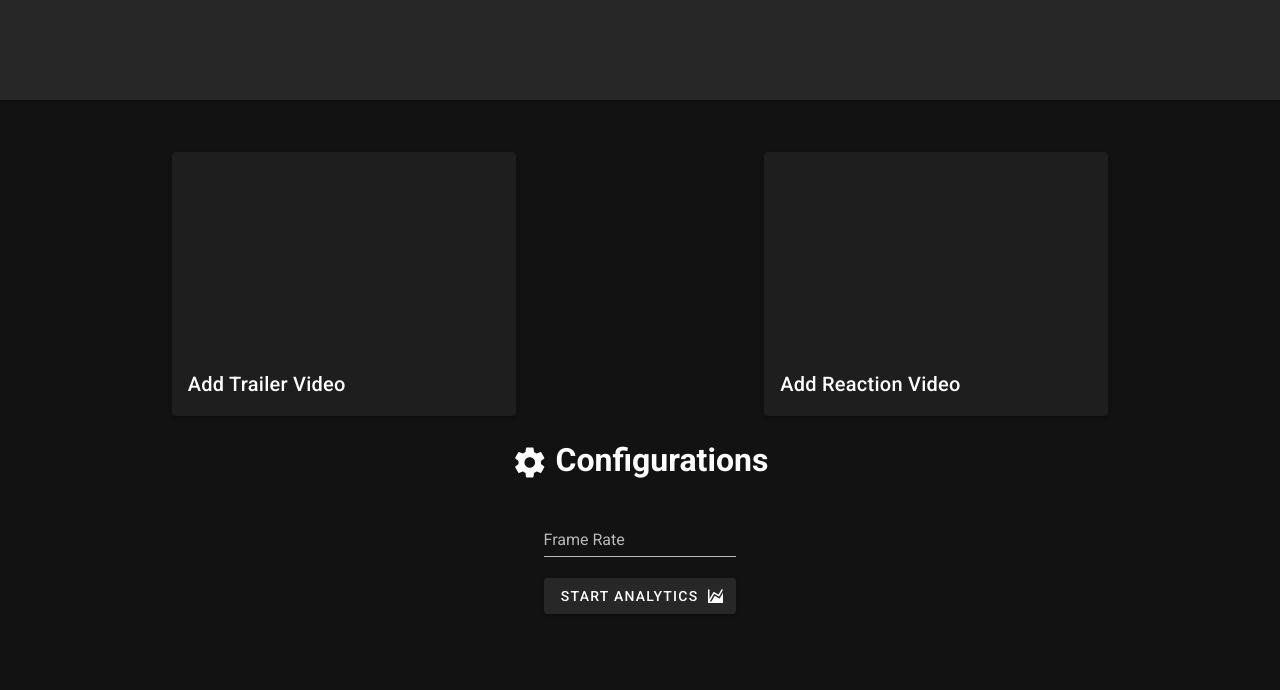
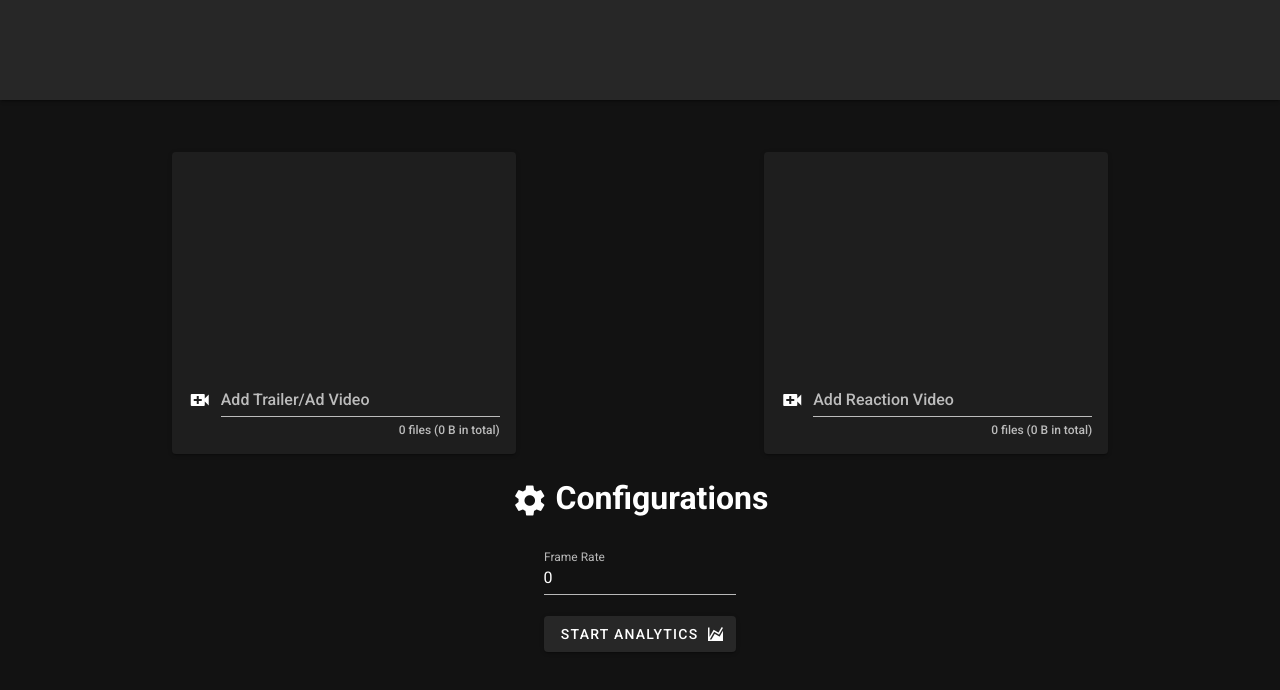
Before and after one commit to ahmedx3/Feelback, a Vue app in the folder feelback-front/: page / in a window 1280 px wide. Shown: the top 690 px of the page. Built offline with nearby package versions, Linux system fonts and the light colour scheme.

Commit message:
[Frontend] Integrated demos and home with backend

```diff
--- a/feelback-front/src/api/index.js
+++ b/feelback-front/src/api/index.js
@@ -20,4 +20,31 @@ export default {
       return false;
     }
   },
+
+  async uploadVideo(formData) {
+    try {
+      const response = await axios.post(`${baseURL}/api/v1/videos`, formData);
+      return response.data;
+    } catch {
+      return false;
+    }
+  },
+
+  async startProcessingVideo(videoID, videoInfo) {
+    try {
+      const response = await axios.put(`${baseURL}/api/v1/videos/${videoID}`, videoInfo);
+      return response.data;
+    } catch {
+      return false;
+    }
+  },
+
+  async getAllReactionVideosInformation() {
+    try {
+      const response = await axios.get(`${baseURL}/api/v1/videos/reactions`);
+      return response.data;
+    } catch {
+      return false;
+    }
+  },
 };
--- a/feelback-front/src/views/Demos.vue
+++ b/feelback-front/src/views/Demos.vue
@@ -10,9 +10,12 @@
         <h1>Demos</h1>
       </v-row>
       <v-row>
-        <v-card class="mx-auto my-5" max-width="344" v-for="x in 6" :key="x">
-          <v-img src="../assets/Thor_Moment.jpg" height="200px"></v-img>
-          <v-card-title> Demo 1 </v-card-title>
+        <v-card class="mx-auto my-5" max-width="344" v-for="video in allVideos" :key="video">
+          <v-img :src="video.img_url" height="200px"></v-img>
+          <v-card-title> {{ video.filename }} </v-card-title>
+          <v-card-subtitle>
+            <h6 class="subtitle-2">duration: {{ video.duration }} seconds</h6>
+          </v-card-subtitle>
         </v-card>
       </v-row>
     </v-container>
@@ -20,10 +23,24 @@
 </template>
 
 <script>
-// @ is an alias to /src
-// import HelloWorld from '@/components/HelloWorld.vue';
+import api from '../api/index';
 
 export default {
   name: 'Demos',
+  data() {
+    return {
+      allVideos: [],
+    };
+  },
+  methods: {
+    getAllReactionVideosInformation() {
+      api.getAllReactionVideosInformation().then((res) => {
+        this.allVideos = res.data;
+      });
+    },
+  },
+  mounted() {
+    this.getAllReactionVideosInformation();
+  },
 };
 </script>
--- a/feelback-front/src/views/Home.vue
+++ b/feelback-front/src/views/Home.vue
@@ -8,15 +8,31 @@
     <v-container fill-height class="my-10">
       <v-row justify="center" align="center">
         <v-col cols="6">
-          <v-card class="mx-auto" max-width="344" @click="addTrailerVideo">
+          <v-card class="mx-auto" max-width="344">
             <v-img src="../assets/Cinema-pattern.jpg" height="200px"></v-img>
-            <v-card-title> Add Trailer Video </v-card-title>
+            <v-card-title>
+              <v-file-input
+                show-size
+                counter
+                label="Add Trailer/Ad Video"
+                v-model="trailerVideo"
+                prepend-icon="mdi-video-plus"
+              ></v-file-input>
+            </v-card-title>
           </v-card>
         </v-col>
         <v-col cols="6">
-          <v-card class="mx-auto" max-width="344" @click="uploadReactionVideo">
+          <v-card class="mx-auto" max-width="344">
             <v-img src="../assets/reaction.jpg" height="200px"></v-img>
-            <v-card-title> Add Reaction Video </v-card-title>
+            <v-card-title>
+              <v-file-input
+                show-size
+                counter
+                label="Add Reaction Video"
+                v-model="reactionVideo"
+                prepend-icon="mdi-video-plus"
+              ></v-file-input>
+            </v-card-title>
           </v-card>
         </v-col>
       </v-row>
@@ -43,20 +59,55 @@
 </template>
 
 <script>
-// @ is an alias to /src
-// import HelloWorld from '@/components/HelloWorld.vue';
+import api from '../api/index';
 
 export default {
   name: 'Home',
+  data() {
+    return {
+      frameRate: 0,
+      trailerVideo: null,
+      reactionVideo: null,
+    };
+  },
   methods: {
-    addTrailerVideo() {
-      // TODO : Add functionality here
-    },
-    uploadReactionVideo() {
-      // TODO : Add functionality here
-    },
     startAnalytics() {
-      // TODO : Add functionality here
+      const formdata1 = new FormData();
+      formdata1.append('video', this.trailerVideo);
+      formdata1.append('type', 'trailer');
+
+      api.uploadVideo(formdata1).then((res) => {
+        console.log(res.data.id);
+        const trailerID = res.data.id;
+
+        const formdata2 = new FormData();
+        formdata2.append('video', this.reactionVideo);
+        formdata2.append('type', 'reaction');
+        formdata2.append('trailer_id', trailerID);
+
+        api.uploadVideo(formdata2).then((res2) => {
+          console.log(res2.data.id);
+          const reactionID = res2.data.id;
+
+          let rate = 0;
+
+          if (this.frameRate === 0) {
+            rate = 'native';
+          } else {
+            rate = this.frameRate;
+          }
+
+          const videoInfo = {
+            fps: rate,
+            save_annotated_video: true,
+          };
+          api.startProcessingVideo(reactionID, videoInfo).then(() => {
+            // Route to loading page
+            console.log(res);
+            this.$router.push('/dashboard');
+          });
+        });
+      });
     },
   },
 };
```
